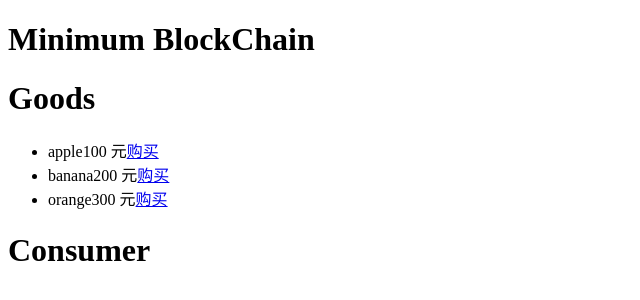
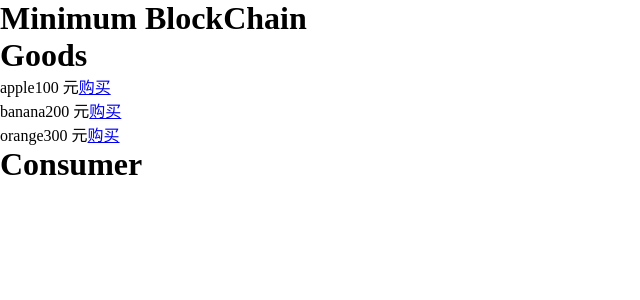
Before and after one commit to kongmingLatern/BlockChain, a Vue app: page / in a window 1280 px wide. Shown: the top 300 px of the page, without its empty margins (0-640 px from the left). Built offline with nearby package versions, Linux system fonts and the light colour scheme.

Commit message:
chore: add global css

```diff
--- a/src/App.vue
+++ b/src/App.vue
@@ -6,5 +6,10 @@ import HomeView from '@/views/HomeView.vue';
   <HomeView />
 </template>
 
-<style scoped>
+<style>
+* {
+  padding: 0;
+  margin: 0;
+  box-sizing: border-box;
+}
 </style>
```
